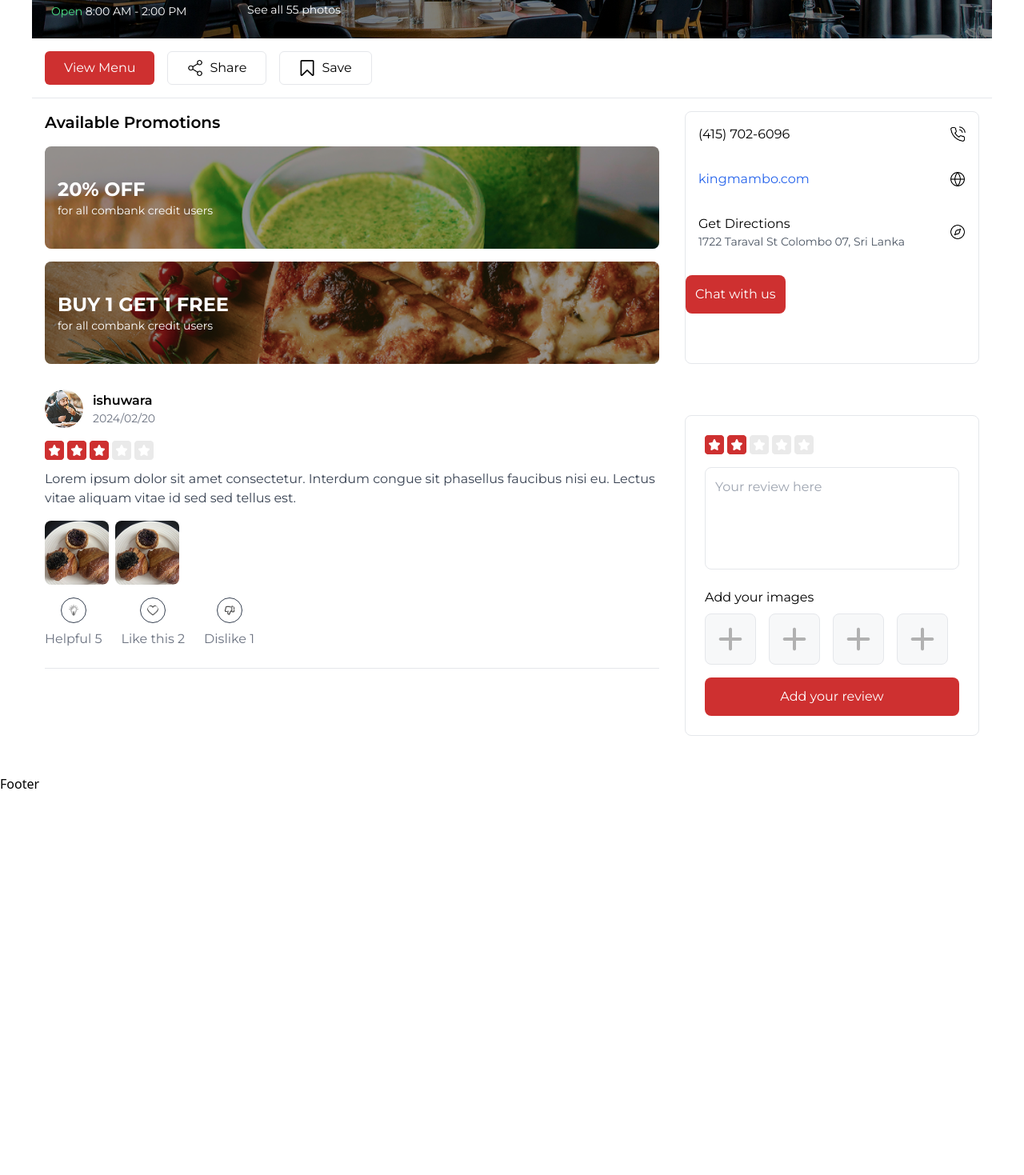
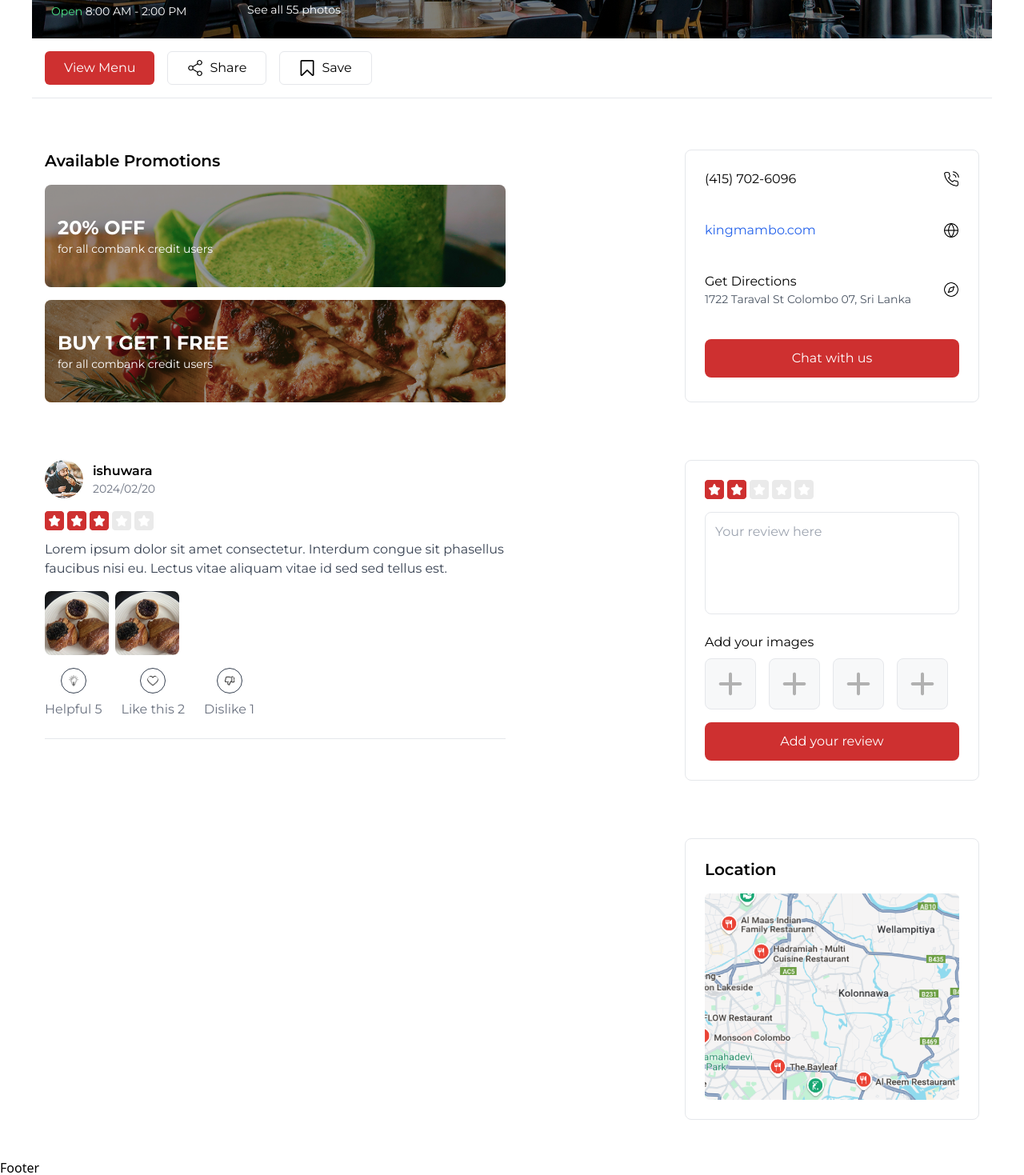
Before and after one commit to Ishuwaraa/tastelanka, a React (Vite) app in the folder frontend/: page /restaurant in a window 1280 px wide. Shown: the part 320-1789 px from the top of the page at 80% size. Before the commit the page ends 1312 px from the top, so only its background shows below. Built offline with nearby package versions, Linux system fonts and the light colour scheme.

Commit message:
Update restaurant.jsx

```diff
--- a/frontend/src/pages/Restaurant.jsx
+++ b/frontend/src/pages/Restaurant.jsx
@@ -11,6 +11,7 @@ import ShareIcon from '../assets/share.png';
 import Rating from "../components/shared/Rating";
 import PlusIcon from '../assets/plus.png';
 import ReviewCard from "../components/ReviewCard";
+import MapImg from '../assets/map.png';
 import { useState } from "react";
 
 const Restaurant = () => {
@@ -63,13 +64,13 @@ const Restaurant = () => {
                 </div>
 
                 {/* Main Content Grid */}
-                <div className="grid grid-cols-1 md:grid-cols-3 gap-8 p-4">
+                <div className="grid grid-cols-1 md:grid-cols-3 gap-8 p-4 mt-12">
                     {/* Promotions Section */}
                     <div className="md:col-span-2">
                         <h2 className="text-xl font-semibold mb-4">Available Promotions</h2>
 
                         {/* Promotion Cards */}
-                        <div className="space-y-4">
+                        <div className="space-y-4 md:w-3/4">
                             <div className="relative h-32 rounded-lg overflow-hidden">
                                 <img src={Promotion1} alt="20% OFF" className="w-full h-full object-cover" />
                                 <div className="absolute inset-0 bg-black/40 p-4 flex flex-col justify-center">
@@ -89,18 +90,18 @@ const Restaurant = () => {
                     </div>
 
                     {/* Contact Information */}
-                    <div className="border rounded-lg">
-                        <a href="tel:(415) 702-6096" className="flex items-center justify-between gap-4 p-4">
+                    <div className="flex flex-col gap-y-10 border rounded-lg p-6">
+                        <a href="tel:(415) 702-6096" className="flex items-center justify-between gap-4">
                             <span>(415) 702-6096</span>
                             <img src={Phone} alt="phone" className=" w-5"/>
                         </a>
 
-                        <a href="/" className="flex items-center justify-between gap-4 p-4">
+                        <a href="/" className="flex items-center justify-between gap-4 ">
                             <span className="text-blue-600">kingmambo.com</span>
                             <img src={Globe} alt="website" className="w-5"/>
                         </a>
 
-                        <a href="#directions" className="flex items-center justify-between gap-4 p-4">
+                        <a href="#directions" className="flex items-center justify-between gap-4 ">
                             <div>
                                 <p>Get Directions</p>
                                 <p className="text-sm text-gray-600">1722 Taraval St Colombo 07, Sri Lanka</p>
@@ -108,13 +109,15 @@ const Restaurant = () => {
                             <img src={Compass} alt="location" className="w-5"/>
                         </a>
 
-                        <button className=" bg-primary text-white p-3 rounded-lg mt-4">
+                        <div className="flex justify-center">
+                            <button className=" bg-primary text-white p-3 rounded-lg w-full">
                                 Chat with us
                             </button>
                         </div>
+                    </div>
 
                     {/* Reviews */}
-                    <div className="space-y-8 md:col-span-2">
+                    <div className="space-y-8 md:col-span-2 mt-10 w-3/4">
                         <ReviewCard
                             username='ishuwara'
                             date='2024/02/20'
@@ -127,7 +130,7 @@ const Restaurant = () => {
                     </div>
 
                     {/* Add Review Form */}
-                    <div className="mt-8 border rounded-lg p-6">
+                    <div className="mt-10 border rounded-lg p-6">
                         <div className="flex gap-1 mb-4">
                             <Rating rating={2} />
                         </div>
@@ -166,6 +169,16 @@ const Restaurant = () => {
                             Add your review
                         </button>
                     </div>
+
+                    <div className=" hidden md:block md:col-span-2"></div>
+
+                    {/* Location div */}
+                    <div className="mt-10 border rounded-lg p-6">
+                        <h2 className="text-xl font-semibold mb-4">Location</h2>
+                        <div className="w-full overflow-hidden">
+                            <img src={MapImg} alt="location" />
+                        </div>
+                    </div>
                 </div>
 
             </div>
```
Lines whose indentation alone changed are shown as unchanged.
